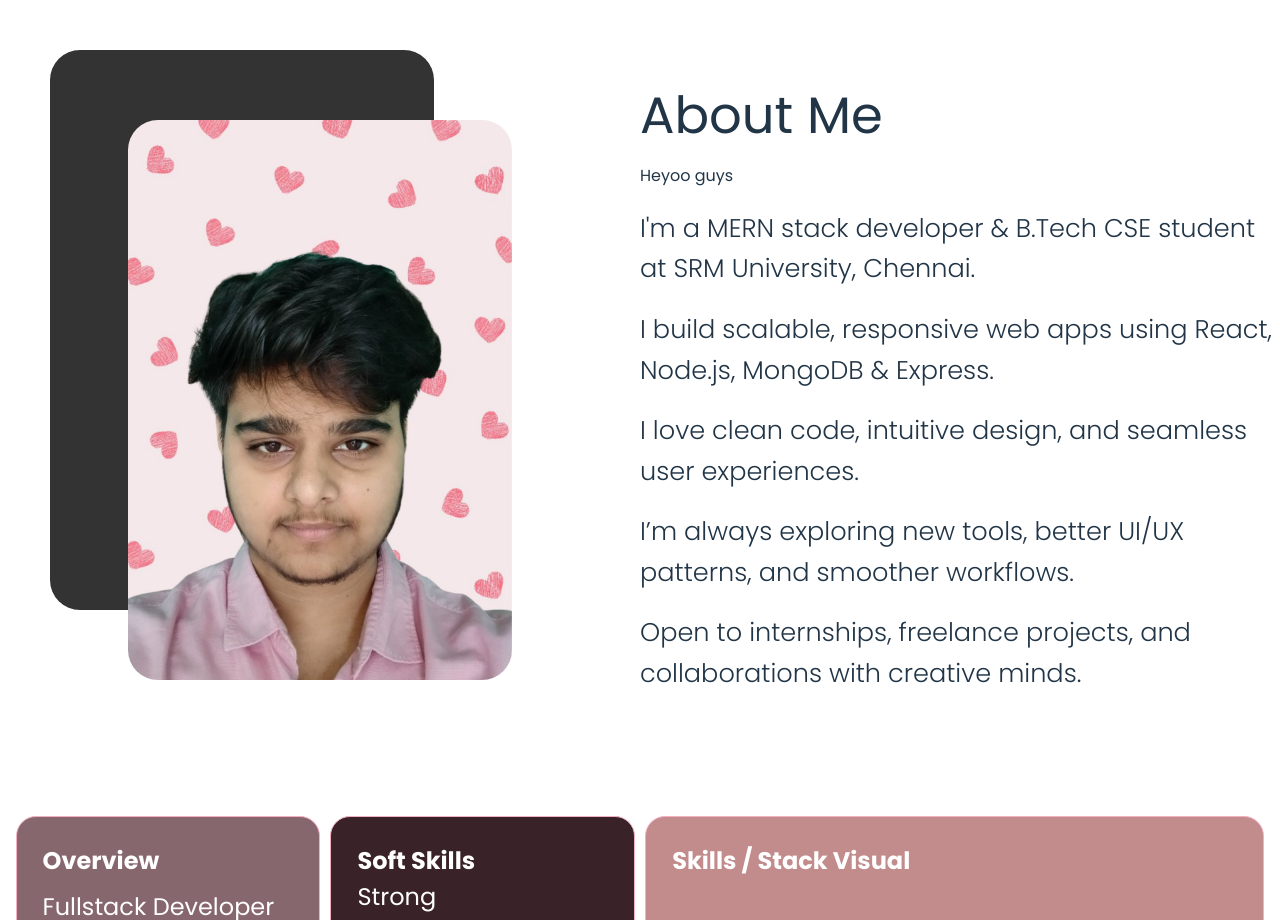
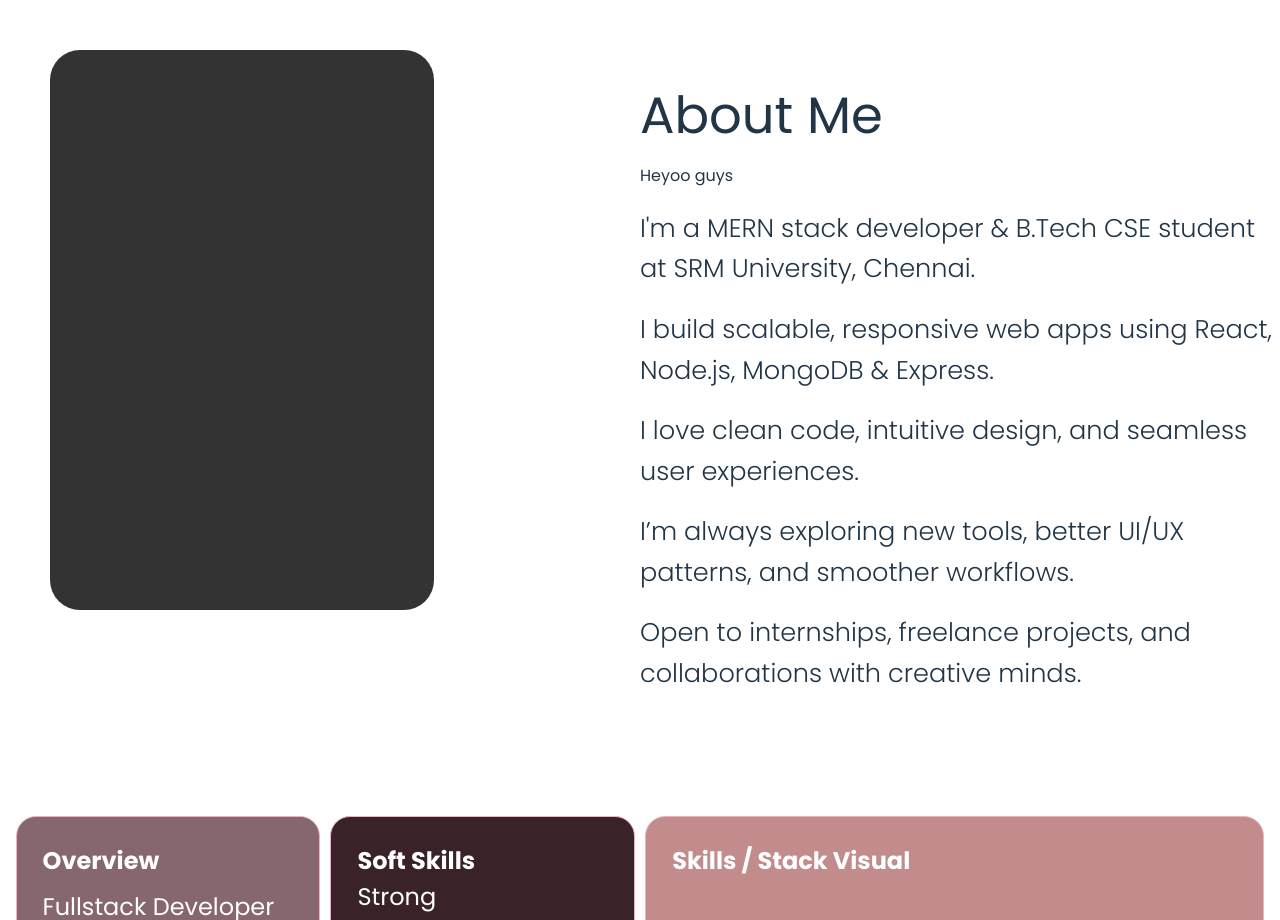
Before and after one commit to Debriis/Portfolio, a React (Vite) app: page / in a window 1280 px wide. Shown: the part 800-1720 px from the top of the page. Built offline with nearby package versions, Linux system fonts and the light colour scheme; a web font is replaced by a local one.

Commit message:
ahh i dont like the second image

```diff
--- a/src/components/about/About.jsx
+++ b/src/components/about/About.jsx
@@ -9,7 +9,7 @@ const About = () => {
       <div className="a-left">
         <div className="a-card bg"></div>
         <div className="a-card">
-          <img src={cutieImg} alt="About me" className="a-img" />
+          {/* <img src={cutieImg} alt="About me" className="a-img" /> */}
         </div>
       </div>
       <div className="a-right">
```
